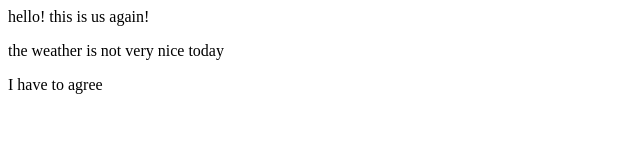
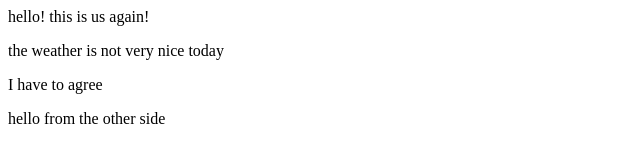
Before and after one commit to cmschneider16/Again, a plain HTML site: page index.html in a window 1280 px wide. Shown: the whole page, without its empty margins (0-640 px from the left). Drawn offline with Linux system fonts and the light colour scheme.

Commit message:
Update index.html

```diff
--- a/index.html
+++ b/index.html
@@ -9,5 +9,6 @@
     <p>hello! this is us again!</p>
     <p> the weather is not very nice today</p>
     <p> I have to agree</p>
+    <p>hello from the other side<p>
 </body>
 </html>
```
